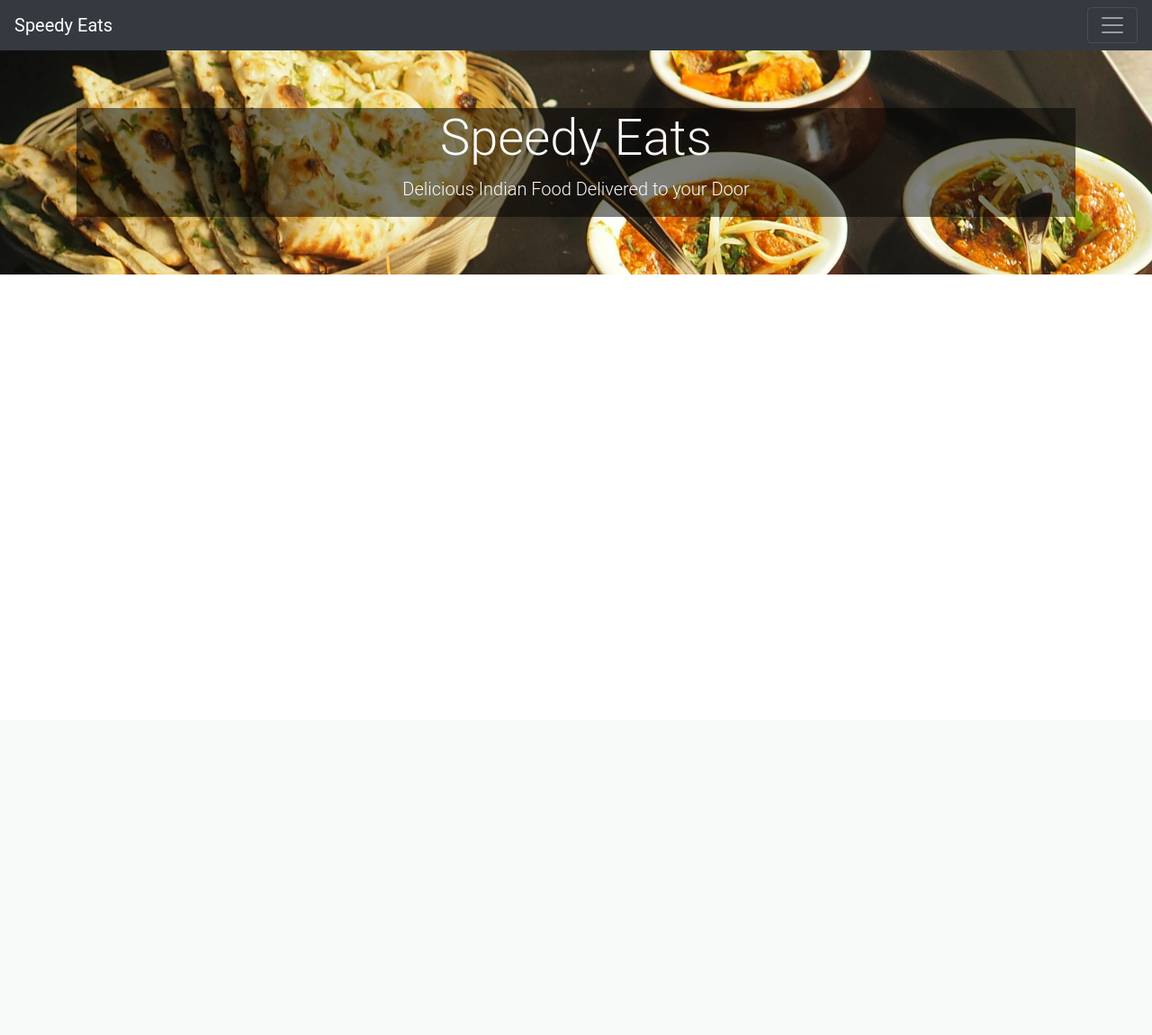
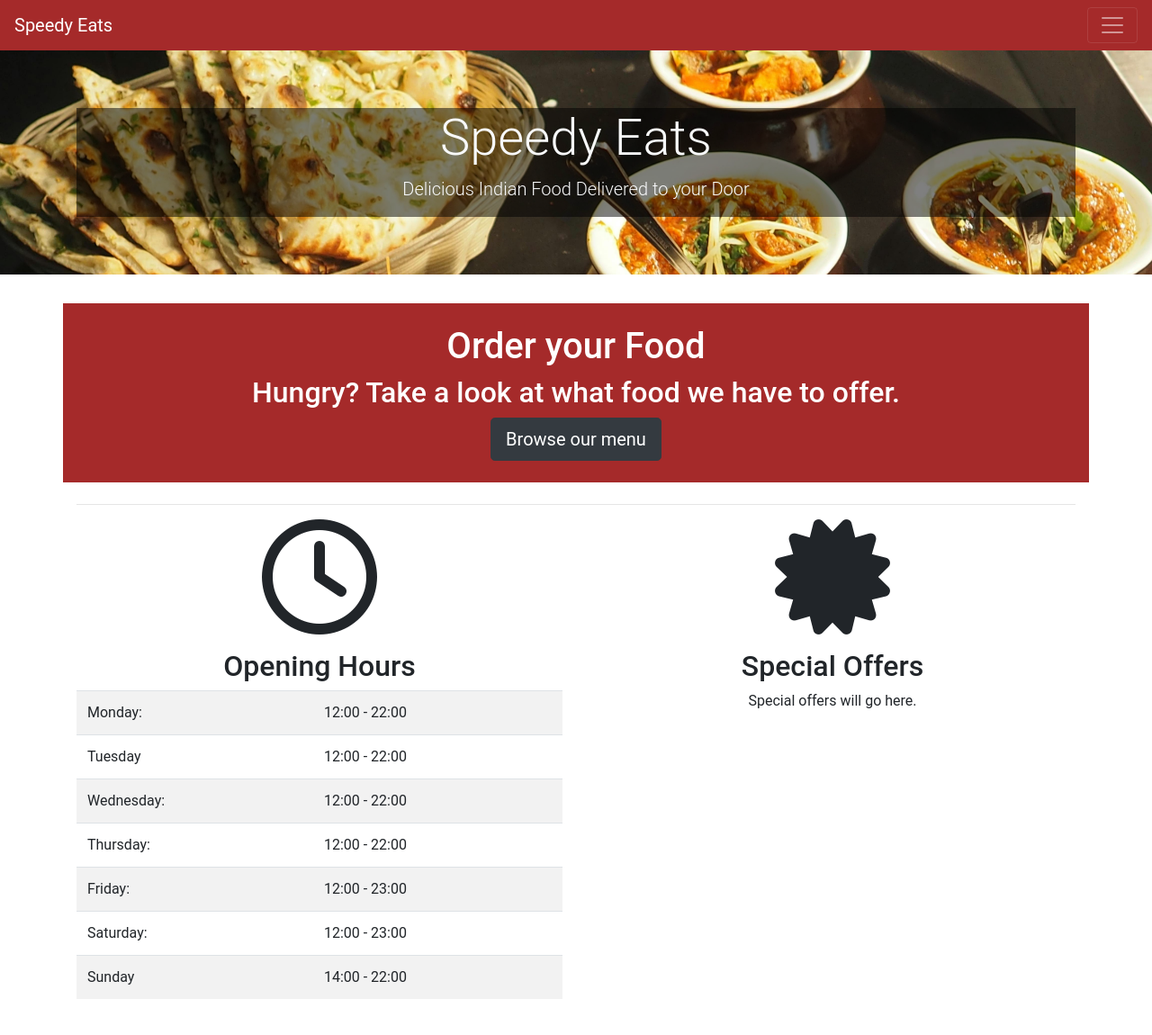
Before and after one commit to cshimvin/speedy-eats-ms4, a Django app: page / in a window 1280 px wide. Shown: the whole page at 90% size. Before the commit the page ends 305 px from the top, so only its background shows below. Run offline with Django 3.2, Linux system fonts and the light colour scheme; some libraries are stand-ins or nearby versions.

Commit message:
Complete homepage layout

```diff
--- a/home/templates/home/index.html
+++ b/home/templates/home/index.html
@@ -5,9 +5,44 @@
     <div class="jumbotron jumbotron-fluid">
         <div class="container">
             <div class="mask text-light d-flex justify-content-center flex-column text-center opaque-overlay-text">
-        <h1 class="display-4">Speedy Eats</h1>
-        <p class="lead">Delicious Indian Food Delivered to your Door</p>
+                <h1 class="display-4">Speedy Eats</h1>
+                <p class="lead">Delicious Indian Food Delivered to your Door</p>
+            </div>
         </div>
     </div>
+    <div class="container">
+    <div class="row brand-color p-4 my-4">
+        <div class="col text-center">
+            <h1>Order your Food</h1>
+            <h2>Hungry? Take a look at what food we have to offer.</h2>
+            <a href="#" class="btn btn-lg btn-dark"">Browse our menu</a>
+        </div>
+    </div>
+    <hr />
+        <div class="row my-2">
+            <div class="col-sm-12 col-md-6 col-lg-6">
+                        <p class="text-center"><i class="fa-regular fa-clock fa-8x"></i></p>
+                        <h2 class="text-center">Opening Hours</h2>
+                        <div class="d-flex">
+                            <table class="table table-striped">
+                                <tr>
+                                    <td>Monday:</td>
+                                    <td>12:00 - 22:00</td>
+                            <tr><td>Tuesday</td><td>12:00 - 22:00</td></tr>
+                            <tr><td>Wednesday:</td><td>12:00 - 22:00</td></tr>
+                            <tr><td>Thursday:</td><td>12:00 - 22:00</td></tr>
+                            <tr><td>Friday:</td><td>12:00 - 23:00</td></tr>
+                            <tr><td>Saturday:</td><td>12:00 - 23:00</td></tr>
+                            <tr><td>Sunday</td><td>14:00 - 22:00</td></tr>
+                                </table>
+                    </div>
+                      </p>
+            </div>
+            <div class="col-sm-12 col-md-6 col-lg-6">
+                <p class="text-center"><i class="fa-solid fa-certificate fa-8x"></i></p>
+                <h2 class="text-center">Special Offers</h2>
+                <p class="text-center">Special offers will go here.</p>
+            </div>
+        </div>
     </div>
 {% endblock %}
--- a/static/css/base.css
+++ b/static/css/base.css
@@ -89,6 +89,11 @@ body {
     color: #fff;
   }
 
-  .opaque-overlay-text {
+.opaque-overlay-text {
     background-color: rgba(0, 0, 0, 0.5);
 }
+
+.brand-color {
+    background-color: brown;
+    color: #fff;
+}
--- a/templates/base.html
+++ b/templates/base.html
@@ -14,6 +14,7 @@
 
     {% block corecss %}
         <link rel="stylesheet" href="https://cdn.jsdelivr.net/npm/bootstrap@4.4.1/dist/css/bootstrap.min.css" integrity="sha384-Vkoo8x4CGsO3+Hhxv8T/Q5PaXtkKtu6ug5TOeNV6gBiFeWPGFN9MuhOf23Q9Ifjh" crossorigin="anonymous">
+        <script src="https://kit.fontawesome.com/c942d42d0a.js" crossorigin="anonymous"></script>
         <link rel="stylesheet" href="{% static 'css/base.css' %}">
     {% endblock %}
 
@@ -34,7 +35,7 @@
   <body>
     <header>
       <!-- Navbar taken from Bootstrap documents - https://getbootstrap.com/docs/4.4/components/navbar/ -->
-      <nav class="navbar navbar-dark bg-dark">
+      <nav class="navbar navbar-dark brand-color">
       <!-- Navbar content -->
         <a class="navbar-brand" href="#">Speedy Eats</a>
         <button class="navbar-toggler" type="button" data-toggle="collapse" data-target="#navbarSupportedContent" aria-controls="navbarSupportedContent" aria-expanded="false" aria-label="Toggle navigation">
```
